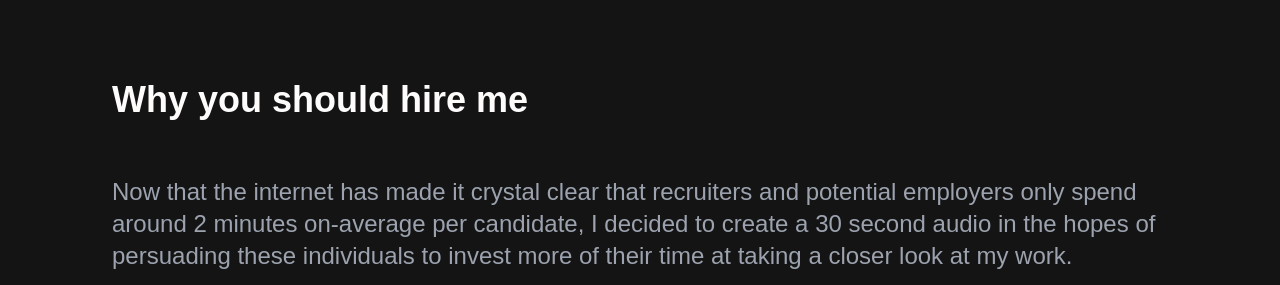
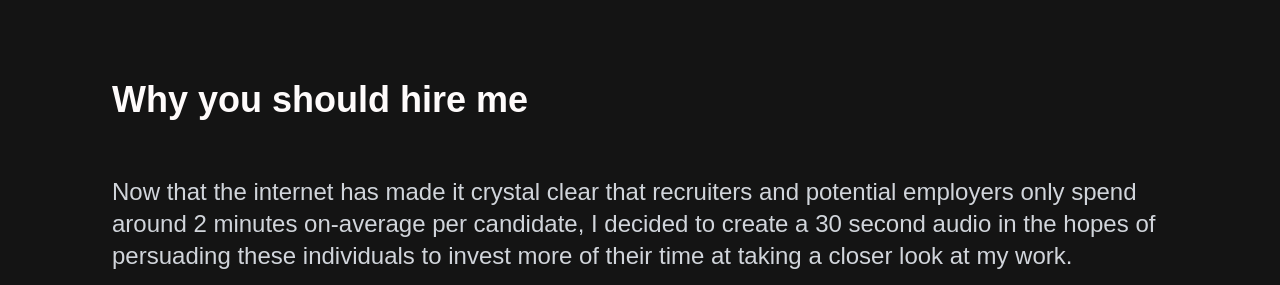
Before and after one commit to varsha117/Personal-website, an Astro site: page / in a window 1280 px wide. Shown: the part 940-1225 px from the top of the page. Built offline with nearby package versions, Linux system fonts and the light colour scheme; Astro itself is replaced by a stand-in of ours.

Commit message:
Increase brightness

```diff
--- a/src/components/HireMe.astro
+++ b/src/components/HireMe.astro
@@ -5,7 +5,7 @@
 <div class="hire-me bg-secondary">
     <div class="md:px-4 text-base text-primary mx-8 md:mx-24 justify-evenly space-y-4 py-16 md:py-32">
         <p class="text-3xl lg:text-4xl font-bold">Why you should hire me</p>
-        <p class="text-xl lg:text-2xl 3xl:text-3xl pt-8 md:pt-10 font-thin md:text-gray-400">Now that the internet has made it crystal clear that recruiters and potential employers only spend around 2 minutes on-average per candidate, I decided to create a 30 second audio in the hopes of persuading these individuals to invest more of their time at taking a closer look at my work.</p>
+        <p class="text-xl lg:text-2xl 3xl:text-3xl pt-8 md:pt-10 font-thin md:text-gray-300">Now that the internet has made it crystal clear that recruiters and potential employers only spend around 2 minutes on-average per candidate, I decided to create a 30 second audio in the hopes of persuading these individuals to invest more of their time at taking a closer look at my work.</p>
         <p class="text-xl lg:text-2xl 3xl:text-3xl py-4 md:py-4 font-thin md:text-gray-400">Hopefully that works 😊</p>
         <iframe width="100%" height="166" scrolling="no" frameborder="no" allow="autoplay" src="https://w.soundcloud.com/player/?url=https%3A//api.soundcloud.com/tracks/1380079591&color=%23040404&auto_play=false&hide_related=false&show_comments=true&show_user=true&show_reposts=false&show_teaser=true"></iframe><div style="font-size: 10px; color: #cccccc;line-break: anywhere;word-break: normal;overflow: hidden;white-space: nowrap;text-overflow: ellipsis; font-family: Interstate,Lucida Grande,Lucida Sans Unicode,Lucida Sans,Garuda,Verdana,Tahoma,sans-serif;font-weight: 100;"><a href="https://soundcloud.com/varsha-reddy-664009865" title="Varsha Reddy" target="_blank" style="color: #cccccc; text-decoration: none;">Varsha Reddy</a> · <a href="https://soundcloud.com/varsha-reddy-664009865/hi" title="Hi" target="_blank" style="color: #cccccc; text-decoration: none;">Hi</a></div>
     </div>
```
